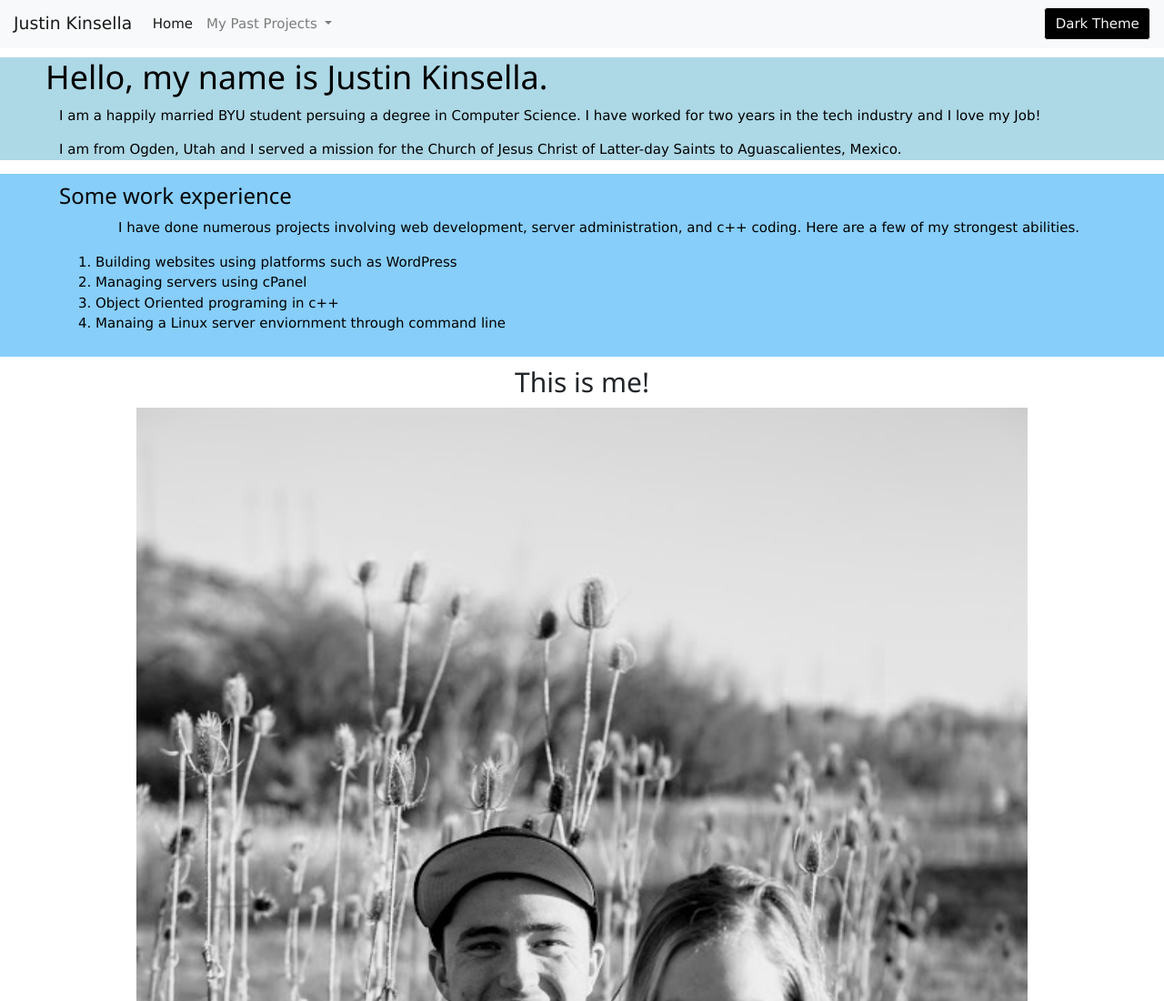
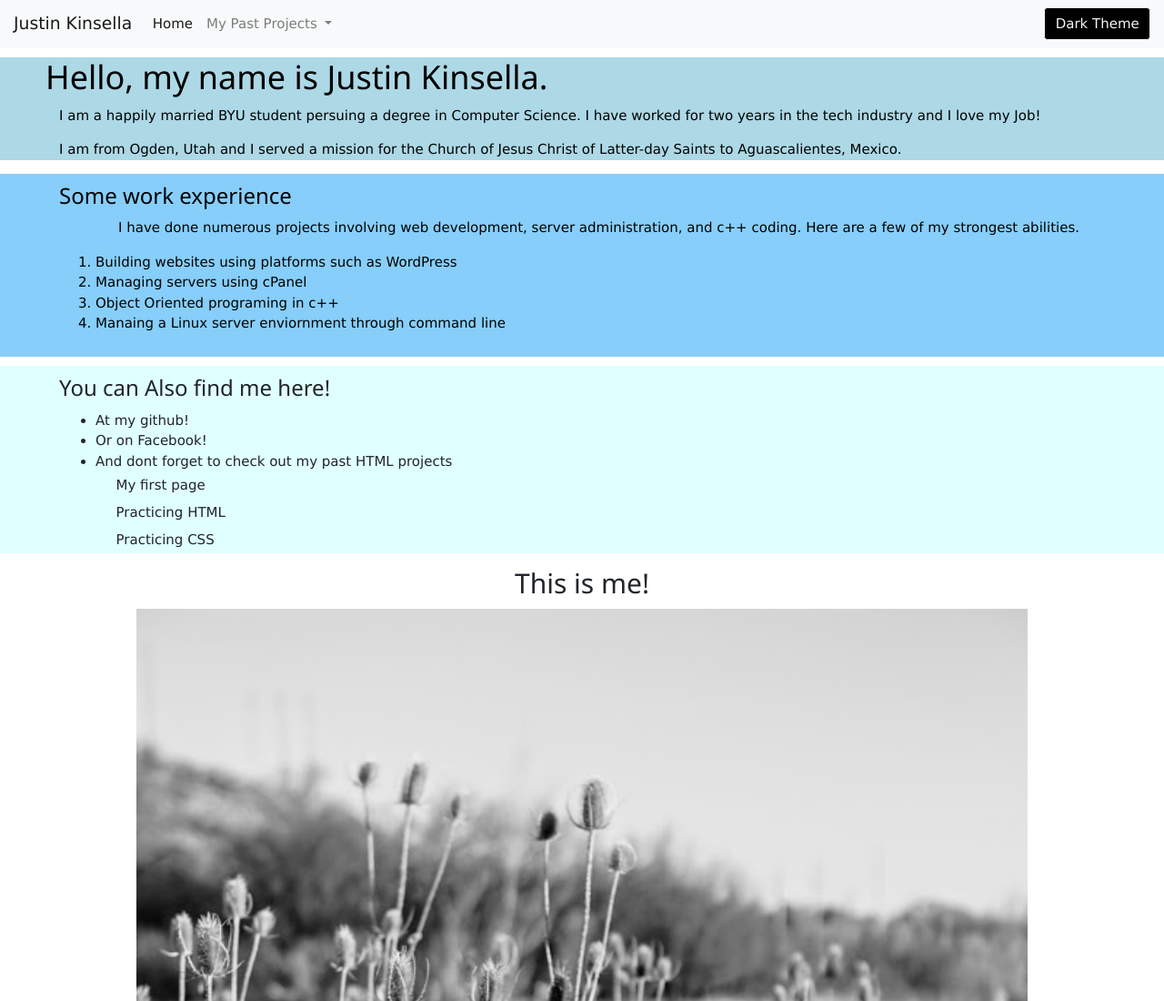
Before and after one commit to JustinKinsella/webDevLab1, a plain HTML site: page index.html in a window 1280 px wide. Shown: the top 1100 px of the page at 91% size. Drawn offline with nearby package versions, Linux system fonts and the light colour scheme.

Commit message:
Some touches added to find me page

```diff
--- a/IndexStyle.css
+++ b/IndexStyle.css
@@ -30,6 +30,11 @@ p {
     margin: 0px;
 }
 
+#Find-me {
+    background: lightcyan;
+    padding-left: 65px;
+}
+
 body {
     background-color: rgb(130, 219, 235));
 }
--- a/index.html
+++ b/index.html
@@ -73,6 +73,20 @@
       </ol>
       </div>
 
+      <div id="Find-me">
+          <h3>You can Also find me here!</h3>
+          <ul>
+              <li><a href="https://github.com/JustinKinsella">At my github!</a></li>
+              <li><a href="https://www.facebook.com/justin.kinsella">Or on Facebook!</a></li>
+              <li>And dont forget to check out my past HTML projects
+                    <a class="dropdown-item" href="./firstPage.html">My first page</a>
+                    <a class="dropdown-item" href="./HTMLpractice.html">Practicing HTML</a>
+                    <!-- <div class="dropdown-divider"></div> -->
+                    <a class="dropdown-item" href="./CSSpractice.html">Practicing CSS</a>
+              </li>
+          </ul>
+      </div>
+
 
 
       <!-- Slideshow -->
```
